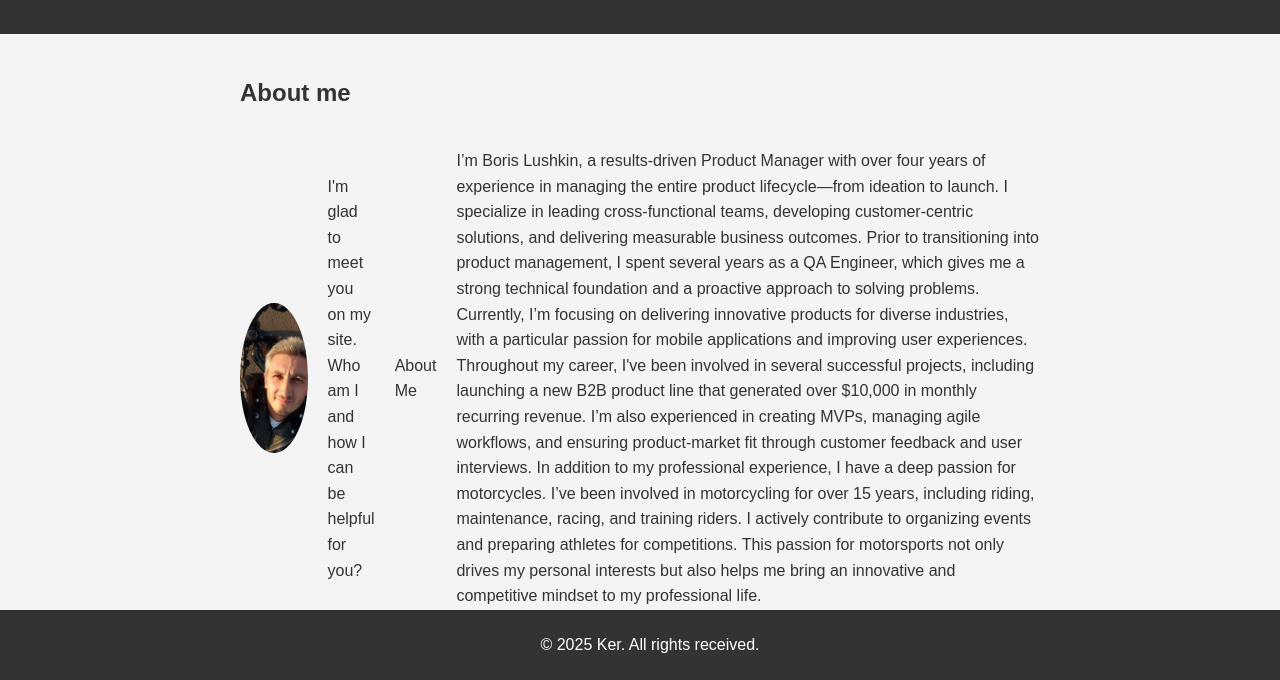
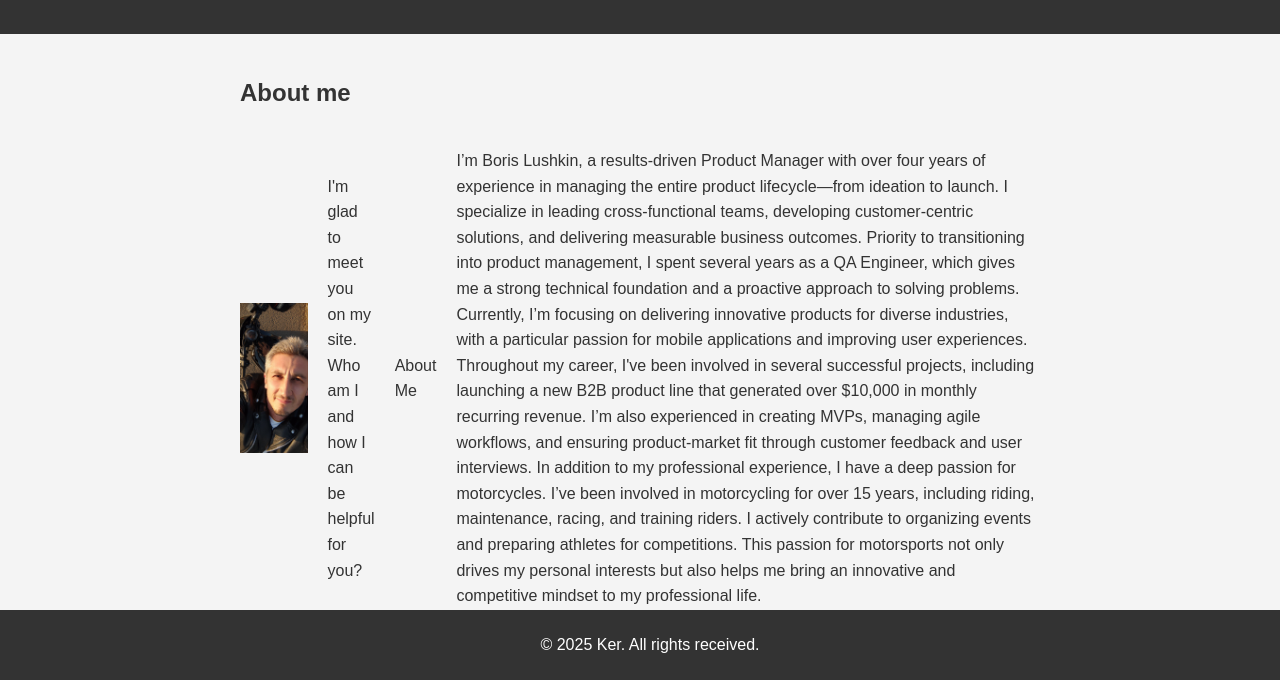
Before and after one commit to Borisker/TestSitewithAI, a plain HTML site: page index.html in a window 1280 px wide. Shown: the part 120-800 px from the top of the page. Drawn offline with Linux system fonts and the light colour scheme.

Commit message:
fix image

```diff
--- a/index.html
+++ b/index.html
@@ -26,7 +26,15 @@
             <img src="images/IMG_7163.JPG" alt="Boris Lushkin" class="about-img">
             <p>I'm glad to meet you on my site. Who am I and how I can be helpful for you?</p>
             <p>About Me</p>
-            <p>I’m Boris Lushkin, a results-driven Product Manager with over four years of experience in managing the entire product lifecycle—from ideation to launch. I specialize in leading cross-functional teams, developing customer-centric solutions, and delivering measurable business outcomes. Prior to transitioning into product management, I spent several years as a QA Engineer, which gives me a strong technical foundation and a proactive approach to solving problems. Currently, I’m focusing on delivering innovative products for diverse industries, with a particular passion for mobile applications and improving user experiences. Throughout my career, I've been involved in several successful projects, including launching a new B2B product line that generated over $10,000 in monthly recurring revenue. I’m also experienced in creating MVPs, managing agile workflows, and ensuring product-market fit through customer feedback and user interviews. In addition to my professional experience, I have a deep passion for motorcycles. I’ve been involved in motorcycling for over 15 years, including riding, maintenance, racing, and training riders. I actively contribute to organizing events and preparing athletes for competitions. This passion for motorsports not only drives my personal interests but also helps me bring an innovative and competitive mindset to my professional life.</p>
+            <p>I’m Boris Lushkin, a results-driven Product Manager with over four years of experience in managing the entire product lifecycle—from ideation to launch.
+                I specialize in leading cross-functional teams, developing customer-centric solutions, and delivering measurable business outcomes.
+                Priority to transitioning into product management, I spent several years as a QA Engineer, which gives me a strong technical foundation and a proactive approach to solving problems.
+                Currently, I’m focusing on delivering innovative products for diverse industries, with a particular passion for mobile applications and improving user experiences.
+                Throughout my career, I've been involved in several successful projects, including launching a new B2B product line that generated over $10,000 in monthly recurring revenue.
+                I’m also experienced in creating MVPs, managing agile workflows, and ensuring product-market fit through customer feedback and user interviews.
+                In addition to my professional experience, I have a deep passion for motorcycles. I’ve been involved in motorcycling for over 15 years, including riding, maintenance, racing, and training riders.
+                I actively contribute to organizing events and preparing athletes for competitions.
+                This passion for motorsports not only drives my personal interests but also helps me bring an innovative and competitive mindset to my professional life.</p>
         </div>
     </section>
 
--- a/styles.css
+++ b/styles.css
@@ -49,7 +49,7 @@ section {
 .about-img {
     width: 150px;  /* Устанавливаем ширину картинки */
     height: 150px; /* Устанавливаем высоту картинки */
-    border-radius: 50%; /* Закругляем края, чтобы картинка была круглой */
+   # border-radius: 50%; /* Закругляем края, чтобы картинка была круглой */
     object-fit: cover; /* Обеспечиваем, чтобы картинка хорошо вмещалась в блок */
 }
 
```
